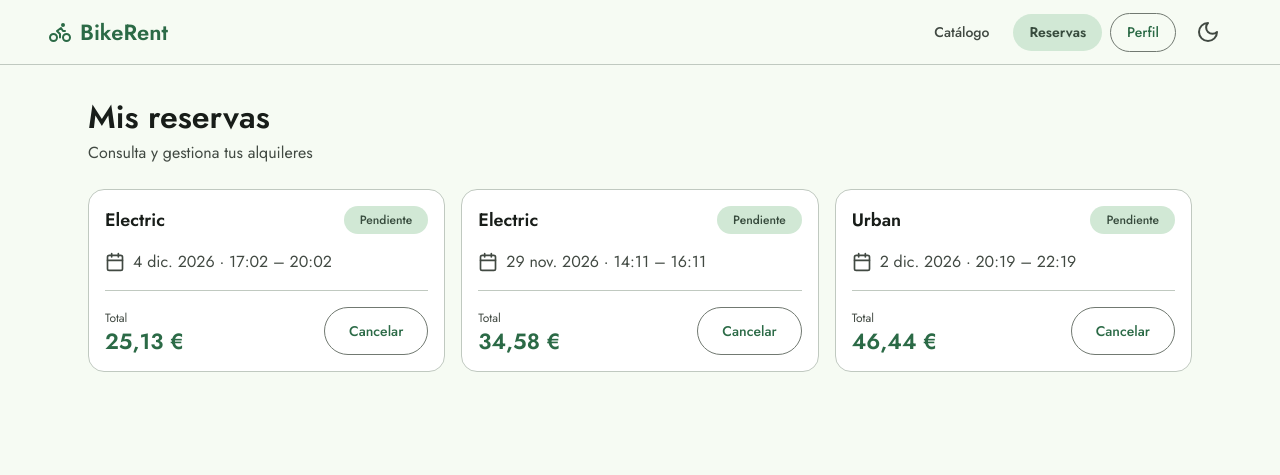
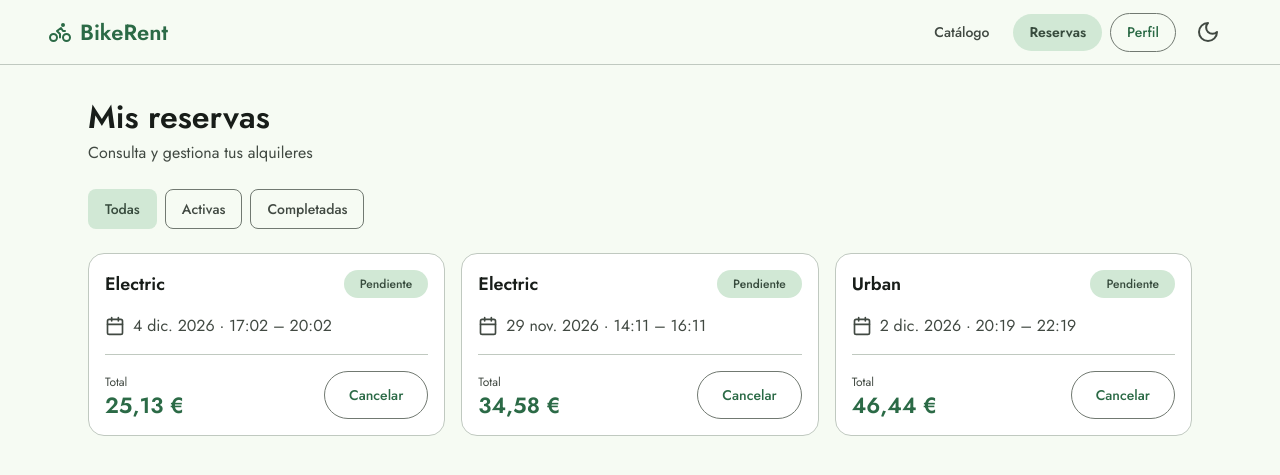
Before and after one commit to AdrianGonzalezBlanco/BikeRent, a Laravel app: page /my-bookings in a window 1280 px wide. Shown: the top 475 px of the page. Run offline with Laravel 12, Linux system fonts and the light colour scheme; a user stored in the database is signed in; data comes from the database, SQL or seed files in the repository; style sheets or scripts are compiled from the project's sources.

Commit message:
añadir filtros en mis reservas y vista de detalle de reserva

```diff
--- a/app/Http/Controllers/BookingController.php
+++ b/app/Http/Controllers/BookingController.php
@@ -10,14 +10,24 @@ use Illuminate\Support\Facades\Auth;
 
 class BookingController extends Controller
 {
-    public function index()
+    public function index(Request $request)
     {
+        // Filtros de la lista: "Activas" agrupa pendientes y activas
+        $filters = [
+            'active' => ['pending', 'active'],
+            'completed' => ['completed'],
+        ];
+
+        $requested = $request->string('status')->toString();
+        $filter = isset($filters[$requested]) ? $requested : null;
+
         $bookings = Booking::with('bike')
             ->where('user_id', Auth::id())
+            ->when($filter, fn ($query) => $query->whereIn('status', $filters[$filter]))
             ->orderBy('created_at', 'desc')
             ->get();
 
-        return view('bookings.index', compact('bookings'));
+        return view('bookings.index', compact('bookings', 'filter'));
     }
 
     public function create(Bike $bike)
--- a/resources/css/app.css
+++ b/resources/css/app.css
@@ -9,6 +9,7 @@
 @import './components/button.css';
 @import './components/field.css';
 @import './components/badge.css';
+@import './components/chip.css';
 @import './components/alert.css';
 @import './components/panel.css';
 @import './components/bike-image.css';
--- a/resources/css/components/bike-image.css
+++ b/resources/css/components/bike-image.css
@@ -19,3 +19,6 @@
   height: 5rem;
   stroke-width: 1;
 }
+
+/* Imagen suelta (fuera de una tarjeta): lleva sus propias esquinas redondeadas */
+.bike-image--rounded { border-radius: var(--radius-lg); }
--- a/resources/css/components/booking-card.css
+++ b/resources/css/components/booking-card.css
@@ -20,6 +20,13 @@
   font-size: 1.125rem;
   line-height: 1.5rem;
 }
+
+.booking-card__link {
+  color: inherit;
+  text-decoration: none;
+}
+
+.booking-card__link:hover { text-decoration: underline; }
 
 .booking-card__dates {
   display: flex;
--- /dev/null
+++ b/resources/css/components/chip.css
@@ -0,0 +1,31 @@
+/* Chips de filtro: enlaces que filtran una lista */
+.chip-list {
+  display: flex;
+  flex-wrap: wrap;
+  gap: var(--space-sm);
+  padding: 0;
+  list-style: none;
+}
+
+.chip {
+  display: inline-flex;
+  align-items: center;
+  min-height: 2.5rem;
+  padding: 0 var(--space-md);
+  border: 1px solid var(--md-sys-color-outline);
+  border-radius: var(--radius-sm);
+  font-size: 0.875rem;
+  font-weight: 500;
+  text-decoration: none;
+  color: var(--md-sys-color-on-surface-variant);
+}
+
+.chip:hover {
+  background: color-mix(in srgb, var(--md-sys-color-on-surface-variant) 8%, transparent);
+}
+
+.chip.is-active {
+  border-color: transparent;
+  color: var(--md-sys-color-on-secondary-container);
+  background: var(--md-sys-color-secondary-container);
+}
--- a/resources/css/components/panel.css
+++ b/resources/css/components/panel.css
@@ -27,6 +27,7 @@
 }
 
 .summary__row dt { color: var(--md-sys-color-on-surface-variant); }
+.summary__row dd { text-align: right; }
 
 .summary__row--total {
   padding-top: var(--space-sm);
--- a/resources/css/layout/bookings.css
+++ b/resources/css/layout/bookings.css
@@ -28,3 +28,9 @@
   .booking-form__summary { grid-area: summary; }
   .booking-form__actions { grid-area: actions; }
 }
+
+/* Detalle de una reserva: resumen y acciones (la rejilla es .split) */
+.booking-detail__info {
+  display: grid;
+  gap: var(--space-md);
+}
--- a/resources/css/layout/catalog.css
+++ b/resources/css/layout/catalog.css
@@ -1,11 +1,4 @@
-/* Detalle de bicicleta: apilado en móvil, dos columnas en escritorio */
-.bike-detail {
-  display: grid;
-  gap: var(--space-lg);
-}
-
-.bike-detail__image { border-radius: var(--radius-lg); }
-
+/* Detalle de bicicleta: la rejilla de dos columnas es .split (page.css) */
 .bike-detail__info {
   display: flex;
   flex-direction: column;
@@ -21,11 +14,3 @@
   font-weight: 600;
   color: var(--md-sys-color-primary);
 }
-
-@media (min-width: 48rem) {
-  .bike-detail {
-    grid-template-columns: repeat(2, minmax(0, 1fr));
-    align-items: start;
-    gap: var(--space-xl);
-  }
-}
--- a/resources/css/layout/page.css
+++ b/resources/css/layout/page.css
@@ -31,6 +31,18 @@
 
 .card-grid--wide { --card-min: 22rem; }
 
+/* Imagen y datos: apilados en móvil, dos columnas en escritorio */
+.split {
+  display: grid;
+  gap: var(--space-lg);
+}
+
 @media (min-width: 48rem) {
   .container { padding: var(--space-xl) var(--space-2xl); }
+
+  .split {
+    grid-template-columns: repeat(2, minmax(0, 1fr));
+    align-items: start;
+    gap: var(--space-xl);
+  }
 }
--- a/resources/views/bikes/show.blade.php
+++ b/resources/views/bikes/show.blade.php
@@ -5,8 +5,8 @@
         </x-button>
     </div>
 
-    <article class="bike-detail">
-        <x-bike-image :bike="$bike" class="bike-detail__image" />
+    <article class="bike-detail split">
+        <x-bike-image :bike="$bike" class="bike-image--rounded" />
 
         <div class="bike-detail__info">
             <x-status-badge :status="$bike->status" />
--- a/resources/views/bookings/index.blade.php
+++ b/resources/views/bookings/index.blade.php
@@ -1,12 +1,40 @@
+@php
+    $filters = [
+        ['label' => 'Todas', 'value' => null],
+        ['label' => 'Activas', 'value' => 'active'],
+        ['label' => 'Completadas', 'value' => 'completed'],
+    ];
+@endphp
+
 <x-app-layout>
     <x-page-header title="Mis reservas" subtitle="Consulta y gestiona tus alquileres" />
 
+    @if ($filter || $bookings->isNotEmpty())
+        <nav aria-label="Filtrar reservas">
+            <ul class="chip-list">
+                @foreach ($filters as $item)
+                    <li>
+                        <x-filter-chip
+                            :href="route('bookings.index', $item['value'] ? ['status' => $item['value']] : [])"
+                            :active="$filter === $item['value']">
+                            {{ $item['label'] }}
+                        </x-filter-chip>
+                    </li>
+                @endforeach
+            </ul>
+        </nav>
+    @endif
+
     @if ($bookings->isEmpty())
-        <p>Todavía no tienes ninguna reserva.</p>
+        @if ($filter)
+            <p>No tienes reservas {{ $filter === 'active' ? 'activas' : 'completadas' }}.</p>
+        @else
+            <p>Todavía no tienes ninguna reserva.</p>
 
-        <div>
-            <x-button :href="route('bikes.index')">Ver catálogo</x-button>
-        </div>
+            <div>
+                <x-button :href="route('bikes.index')">Ver catálogo</x-button>
+            </div>
+        @endif
     @else
         <ul class="card-grid card-grid--wide">
             @foreach ($bookings as $booking)
--- a/resources/views/components/booking-card.blade.php
+++ b/resources/views/components/booking-card.blade.php
@@ -2,7 +2,9 @@
 
 <article {{ $attributes->class(['booking-card']) }}>
     <header class="booking-card__header">
-        <h2 class="booking-card__model">{{ $booking->bike->model }}</h2>
+        <h2 class="booking-card__model">
+            <a href="{{ route('bookings.show', $booking) }}" class="booking-card__link">{{ $booking->bike->model }}</a>
+        </h2>
         <x-status-badge :status="$booking->status" />
     </header>
 
--- /dev/null
+++ b/resources/views/components/filter-chip.blade.php
@@ -0,0 +1,5 @@
+@props(['href', 'active' => false])
+
+<a href="{{ $href }}" {{ $attributes->class(['chip', 'is-active' => $active]) }} @if ($active) aria-current="true" @endif>
+    {{ $slot }}
+</a>
```
Also changed, not shown: resources/views/bookings/show.blade.php (added, +49 -0 lines).
